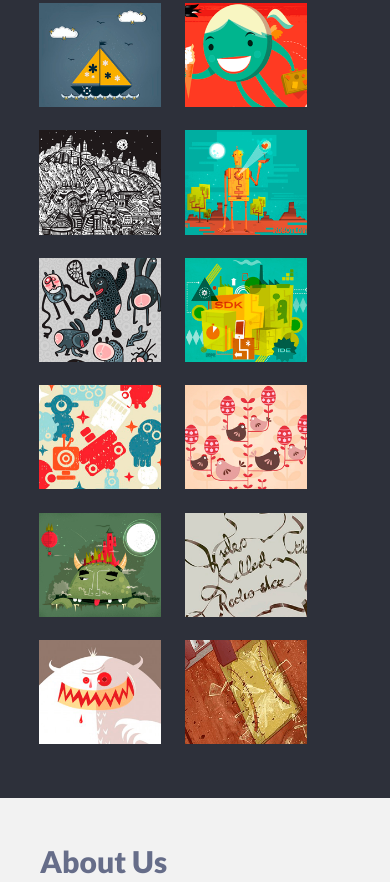
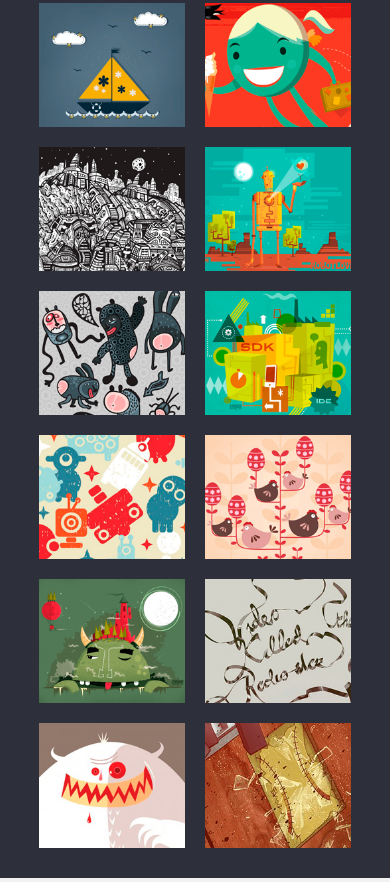
Before and after one commit to patiskun/Singolo, a plain HTML site: page index.html in a window 390 px wide. Shown: the part 1711-2593 px from the top of the page. Drawn offline with nearby package versions, Linux system fonts and the light colour scheme.

Commit message:
Add files via upload

```diff
--- a/scss/about_us.scss
+++ b/scss/about_us.scss
@@ -42,7 +42,7 @@ $breakpoint768:767.98px;
         flex-basis: auto;
         .profile {
             max-width: 100%;
-            margin-right: 10px;
+            margin: 0px 5px;
             .photo{
                 width: 100%;
             }
--- a/scss/portfolio.scss
+++ b/scss/portfolio.scss
@@ -110,79 +110,62 @@ $breakpoint375:374.98px;
     }
 
     .pictures {
-        display: flex column;
-        flex-wrap: wrap;
-        justify-content: center;
+        display: grid;
+        grid-template-areas:
+        "a b c d"
+        "e f g h"
+        "i j k l";
 
         margin-top: 18px;
         margin-left: 10%;
         // margin-right: 10%;
         padding-bottom: 74px;
-        max-width: 80vw;
-
+        // max-width: 80vw;
+        margin-right: 10%;
         flex-shrink: 5;
         flex-grow: 5;
         flex-basis: auto;
 
         margin-bottom:20px;
-        // width: 100%;
-        // margin-right: 20px;
-        // align-self: space-between;
-
-        flex-shrink: 3;
-        flex-grow: 3;
+        gap: 30px;
         img {
-            // align-self: center;
-            width: 21%;
-            margin-bottom: 20px;
-
+            width: 100%;
         }
         .elem1 {
-            margin-right: 20px;
+            grid-area: a;
         }
         .elem2 {
-            margin-right: 20px;
-
+            grid-area: b;
         }
         .elem3{
-            margin-right: 20px;
-
+            grid-area: c;
         }
         .elem4 {
-            margin-right: 20px;
-
+            grid-area: d;
         }
         .elem5 {
-            margin-right: 20px;
-
+            grid-area: e;
         }
         .elem6{
-            margin-right: 20px;
-
+            grid-area: f;
         }
         .elem7{
-            margin-right: 20px;
-
+            grid-area: g;
         }
         .elem8 {
-            margin-right: 20px;
-
+            grid-area: h;
         }
         .elem9 {
-            margin-right: 20px;
-
+            grid-area: i;
         }
         .elem10 {
-            margin-right: 20px;
-
+            grid-area: j;
         }
         .elem11{
-            margin-right: 20px;
-
+            grid-area: k;
         }
         .elem12 {
-            margin-right: 20px;
-
+            grid-area: l;
         }
     }
 }
@@ -196,13 +179,15 @@ $breakpoint375:374.98px;
             margin-left: 20px;
         }
         .pictures {
-            max-width:90%;
+            grid-template-areas:
+            "a b c"
+            "d e f"
+            "g h i"
+            "j k l";
+            gap:20px;
             margin-left: 20px;
             margin-right: 20px;
             padding-bottom: 30px;
-            img{
-                width: 27%;
-            }
         }
     }
 }
@@ -218,12 +203,18 @@ $breakpoint375:374.98px;
             margin-left: 10%;
         }
         .pictures {
+            grid-template-areas:
+            "a b"
+            "c d"
+            "e f"
+            "g h"
+            "i j"
+            "k l";
+            gap:20px;
             margin-left: 10%;
+            margin-right: 10%;
             padding-bottom: 30px;
             margin-bottom: 0px;
-            img{
-                width: 37%;
-            }
         }
     }
 }
```
Also changed, not shown: scss/about_us.css, scss/portfolio.css, 2 other files.
